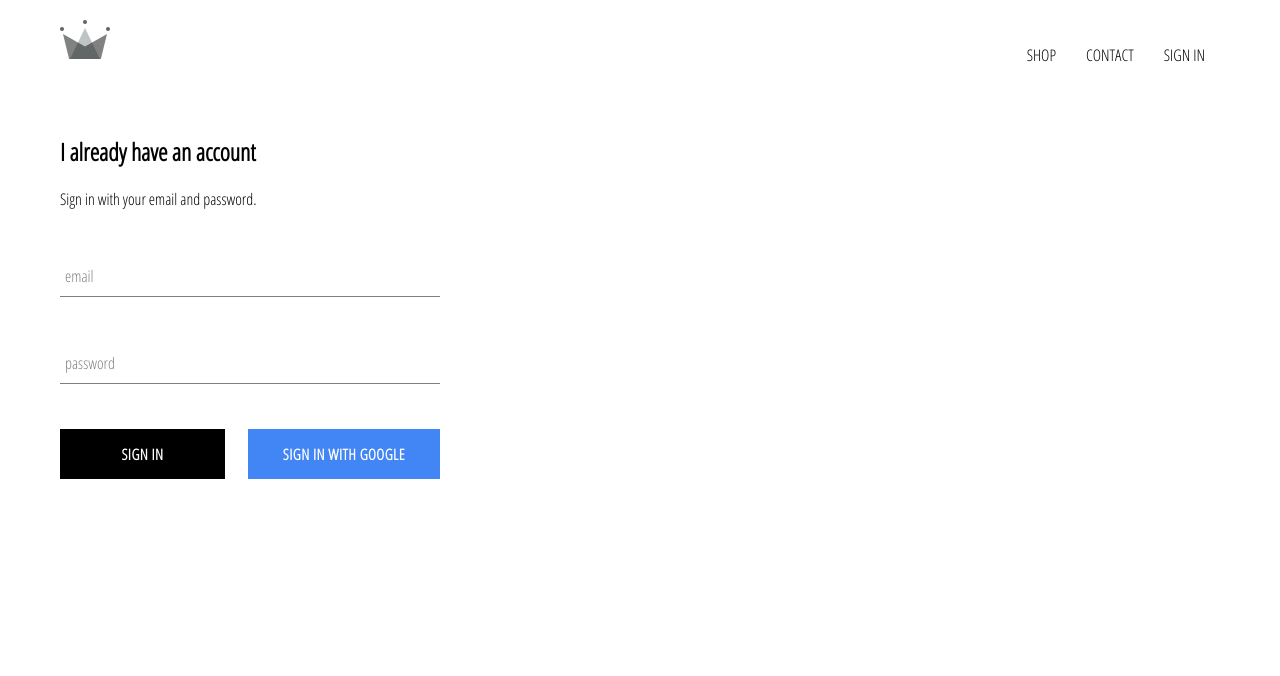
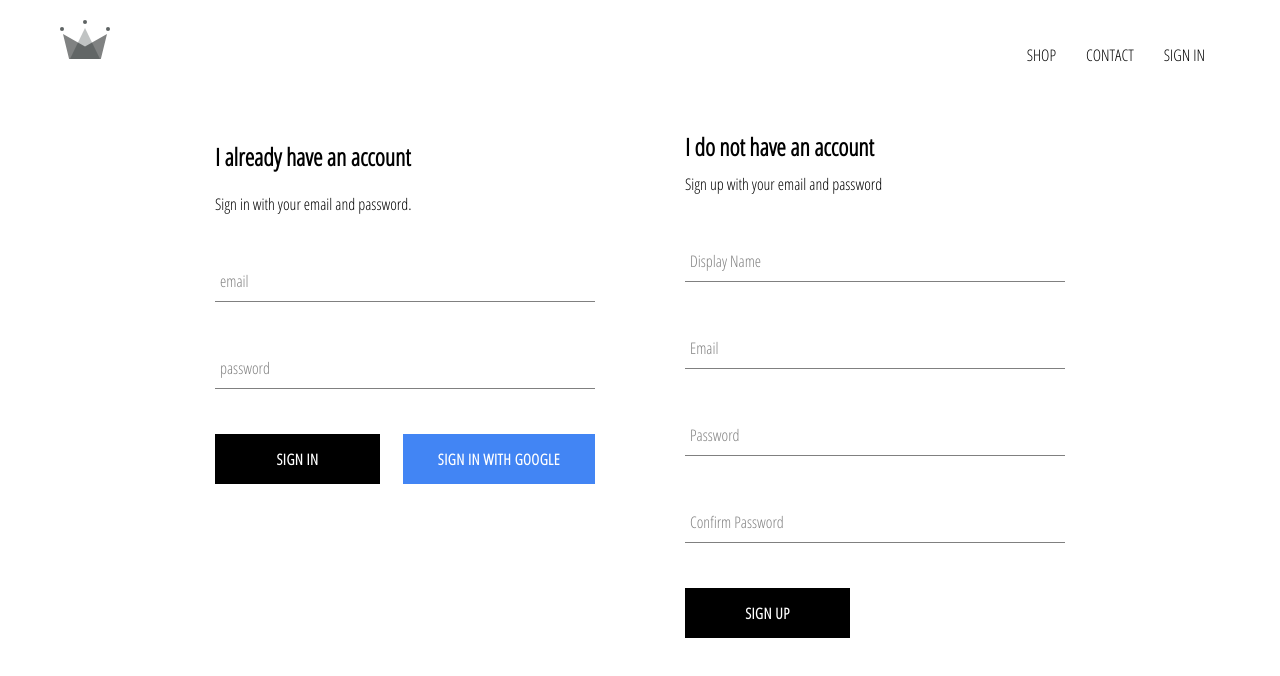
Before and after one commit to TemidoRocha/crwn-clothing, a React (Create React App) app: page /signin in a window 1280 px wide. Shown: the top 676 px of the page. Built offline with nearby package versions, Linux system fonts and the light colour scheme; no server answers.

Commit message:
implement signUp with email and password

```diff
--- a/src/App.js
+++ b/src/App.js
@@ -7,7 +7,7 @@ import HomePage from './pages/homepage/homepage.component';
 import ShopPage from './pages/shop/shop.component.jsx';
 import SignInAndSignUp from './pages/sign-in-sign-up/sign-in-sign-up.component';
 import Header from './components/header/header.component';
-import { auth } from './firebase/firebase.utils';
+import { auth, createUserProfileDocument } from './firebase/firebase.utils';
 
 class App extends Component {
   constructor() {
@@ -21,9 +21,22 @@ class App extends Component {
   unsubscribeFromAuth = null;
 
   componentDidMount() {
-    this.unsubscribeFromAuth = auth.onAuthStateChanged((user) => {
-      this.setState({ currentUser: user });
-      console.log(user);
+    this.unsubscribeFromAuth = auth.onAuthStateChanged(async (userAuth) => {
+      if (userAuth) {
+        const userRef = createUserProfileDocument(userAuth);
+
+        (await userRef).onSnapshot((snapShot) => {
+          // console.log(snapShot, snapShot.data());
+          this.setState({
+            currentUser: {
+              id: snapShot.id,
+              ...snapShot.data(),
+            },
+          });
+        });
+      }
+      //if the user logs out we set the currentUser to null
+      this.setState({ currentUser: userAuth });
     });
   }
 
--- /dev/null
+++ b/src/components/sign-up/sign-up.component.jsx
@@ -0,0 +1,99 @@
+import React from 'react';
+
+import FormInput from '../form-input/form-input.component';
+import CustomButton from '../custom-button/custom-button.component';
+
+import { auth, createUserProfileDocument } from '../../firebase/firebase.utils';
+
+import './sign-up.styles.scss';
+
+class SignUp extends React.Component {
+  constructor() {
+    super();
+
+    this.state = {
+      displayName: '',
+      email: '',
+      password: '',
+      confirmPassword: '',
+    };
+  }
+
+  handleSubmit = async (event) => {
+    event.preventDefault();
+
+    const { displayName, email, password, confirmPassword } = this.state;
+
+    if (password !== confirmPassword) {
+      alert("passwords don't match");
+      return;
+    }
+    try {
+      const { user } = await auth.createUserWithEmailAndPassword(email, password);
+
+      await createUserProfileDocument(user, { displayName });
+
+      this.setState({
+        displayName: '',
+        email: '',
+        password: '',
+        confirmPassword: '',
+      });
+    } catch (error) {
+      console.error(error);
+    }
+  };
+
+  handleChange = (event) => {
+    const { name, value } = event.target;
+    this.setState({
+      [name]: value,
+    });
+  };
+
+  render() {
+    return (
+      <div className="sign-up">
+        <h2 className="title">I do not have an account</h2>
+        <span>Sign up with your email and password</span>
+        <form className="sign-up-form" onSubmit={this.handleSubmit}>
+          <FormInput
+            type="text"
+            name="displayName"
+            value={this.state.displayName}
+            onChange={this.handleChange}
+            label="Display Name"
+            required
+          />
+          <FormInput
+            type="email"
+            name="email"
+            value={this.state.email}
+            onChange={this.handleChange}
+            label="Email"
+            required
+          />
+          <FormInput
+            type="password"
+            name="password"
+            value={this.state.password}
+            onChange={this.handleChange}
+            label="Password"
+            required
+          />
+          <FormInput
+            type="password"
+            name="confirmPassword"
+            value={this.state.confirmPassword}
+            onChange={this.handleChange}
+            label="Confirm Password"
+            required
+          />
+          <CustomButton type="submit"> SIGN UP </CustomButton>
+        </form>
+      </div>
+    );
+  }
+}
+
+export default SignUp;
--- /dev/null
+++ b/src/components/sign-up/sign-up.styles.scss
@@ -0,0 +1,9 @@
+.sign-up {
+  display: flex;
+  flex-direction: column;
+  width: 380px;
+
+  .title {
+    margin: 10px 0;
+  }
+}
--- a/src/pages/sign-in-sign-up/sign-in-sign-up.component.jsx
+++ b/src/pages/sign-in-sign-up/sign-in-sign-up.component.jsx
@@ -1,12 +1,14 @@
 import React from 'react';
 
 import SignIn from '../../components/sign-in/sign-in.component';
+import SignUp from '../../components/sign-up/sign-up.component';
 
 import './sign-in-sign-up.styles.scss';
 
 const SignInAndSignUp = () => (
   <div className="sign-in-sign-up">
     <SignIn />
+    <SignUp />
   </div>
 );
 
--- a/src/pages/sign-in-sign-up/sign-in-sign-up.styles.scss
+++ b/src/pages/sign-in-sign-up/sign-in-sign-up.styles.scss
@@ -0,0 +1,6 @@
+.sign-in-sign-up {
+  width: 850px;
+  display: flex;
+  justify-content: space-between;
+  margin: 30px auto;
+}
```
